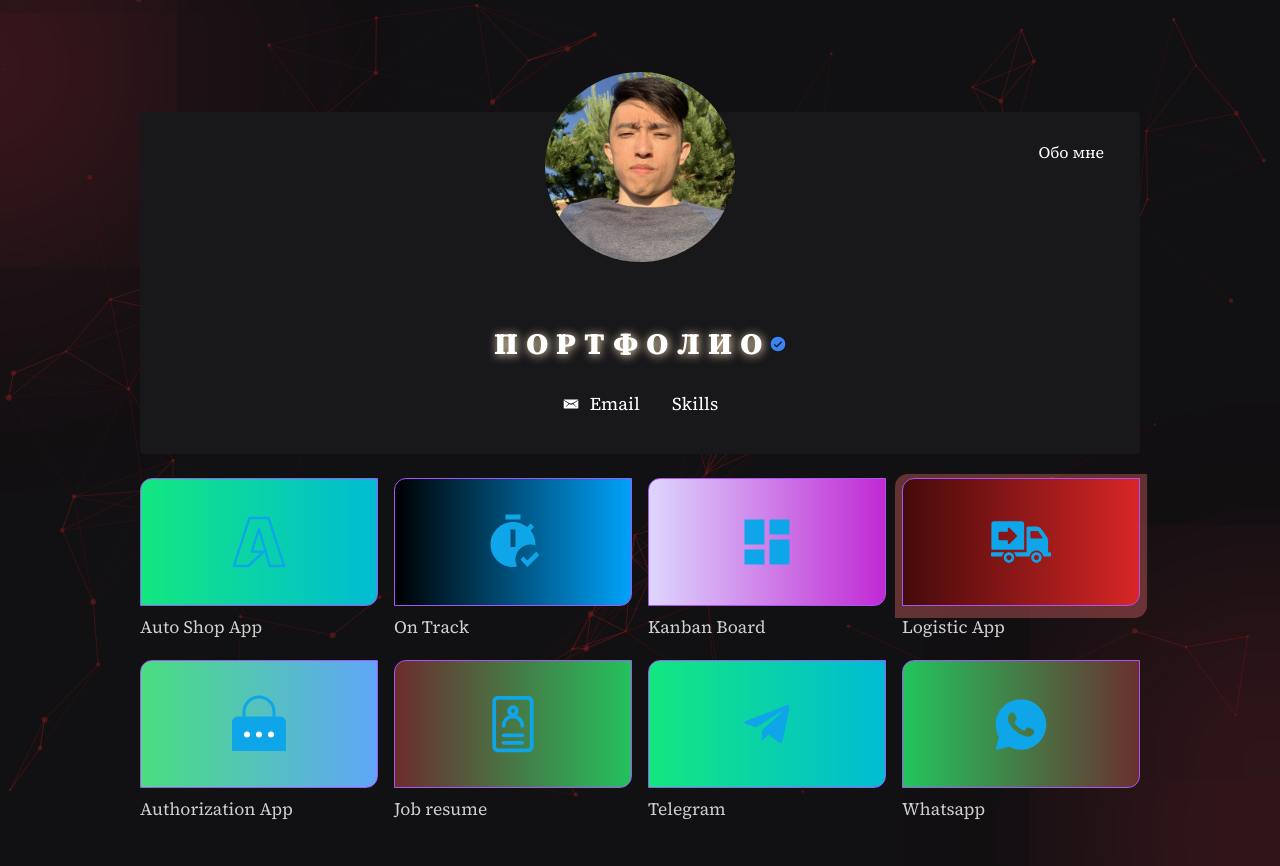
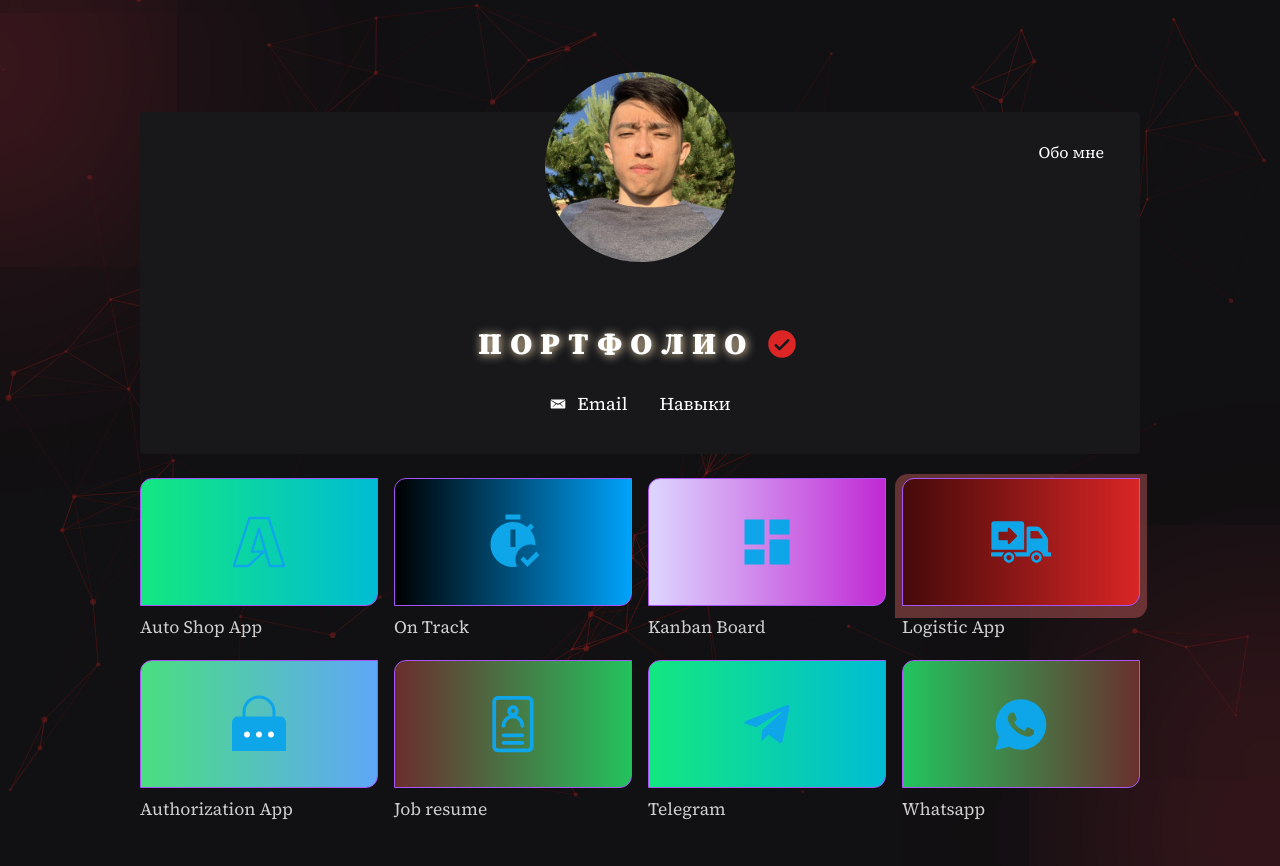
Before and after one commit to NurislamAituarov/my-portfolio, a Next.js app: page / in a window 1280 px wide. Built offline with nearby package versions, Linux system fonts and the light colour scheme.

Commit message:
refactor

```diff
--- a/src/components/icons/IconsPath.ts
+++ b/src/components/icons/IconsPath.ts
@@ -1,6 +1,7 @@
 import auto from './auto.svg';
 
 export default {
+  verified: `<path class="cls-1" d="M12,1A11,11,0,1,0,23,12,11,11,0,0,0,12,1Zm5.707,8.707-7,7a1,1,0,0,1-1.414,0l-3-3a1,1,0,0,1,1.414-1.414L10,14.586l6.293-6.293a1,1,0,0,1,1.414,1.414Z"/>`,
   whatsapp: `<path d="M25,2C12.318,2,2,12.318,2,25c0,3.96,1.023,7.854,2.963,11.29L2.037,46.73c-0.096,0.343-0.003,0.711,0.245,0.966 C2.473,47.893,2.733,48,3,48c0.08,0,0.161-0.01,0.24-0.029l10.896-2.699C17.463,47.058,21.21,48,25,48c12.682,0,23-10.318,23-23 S37.682,2,25,2z M36.57,33.116c-0.492,1.362-2.852,2.605-3.986,2.772c-1.018,0.149-2.306,0.213-3.72-0.231 c-0.857-0.27-1.957-0.628-3.366-1.229c-5.923-2.526-9.791-8.415-10.087-8.804C15.116,25.235,13,22.463,13,19.594 s1.525-4.28,2.067-4.864c0.542-0.584,1.181-0.73,1.575-0.73s0.787,0.005,1.132,0.021c0.363,0.018,0.85-0.137,1.329,1.001 c0.492,1.168,1.673,4.037,1.819,4.33c0.148,0.292,0.246,0.633,0.05,1.022c-0.196,0.389-0.294,0.632-0.59,0.973 s-0.62,0.76-0.886,1.022c-0.296,0.291-0.603,0.606-0.259,1.19c0.344,0.584,1.529,2.493,3.285,4.039 c2.255,1.986,4.158,2.602,4.748,2.894c0.59,0.292,0.935,0.243,1.279-0.146c0.344-0.39,1.476-1.703,1.869-2.286 s0.787-0.487,1.329-0.292c0.542,0.194,3.445,1.604,4.035,1.896c0.59,0.292,0.984,0.438,1.132,0.681 C37.062,30.587,37.062,31.755,36.57,33.116z"/>`,
   resume: `<path d="M27,4.021c0,-1.657 -1.343,-3 -3,-3l-16.012,-0c-1.657,-0 -3,1.343 -3,3c-0,5.155 -0,18.851 -0,24.006c-0,1.657 1.343,3 3,3l16.012,-0c1.657,-0 3,-1.343 3,-3l-0,-24.006Zm-2,-0l-0,24.006c0,0.552 -0.448,1 -1,1c-0,-0 -16.012,-0 -16.012,-0c-0.553,-0 -1,-0.448 -1,-1l-0,-24.006c-0,-0.553 0.447,-1 1,-1c-0,-0 16.012,-0 16.012,-0c0.552,-0 1,0.447 1,1Z"/><path d="M10.992,27.021l10,-0c0.552,-0 1,-0.448 1,-1c-0,-0.552 -0.448,-1 -1,-1l-10,-0c-0.552,-0 -1,0.448 -1,1c-0,0.552 0.448,1 1,1Z"/><path d="M10.992,23.027l10,-0c0.552,-0 1,-0.448 1,-1c-0,-0.552 -0.448,-1 -1,-1l-10,-0c-0.552,-0 -1,0.448 -1,1c-0,0.552 0.448,1 1,1Z"/><path d="M14.073,11.292c-2.369,0.8 -4.077,3.044 -4.081,5.686c-0.001,0.552 0.446,1.001 0.998,1.001c0.552,0.001 1.001,-0.446 1.002,-0.998c0.003,-2.208 1.79,-4.002 3.993,-4.002c2.202,0 3.99,1.794 3.993,4.002c0.001,0.552 0.449,0.999 1.001,0.998c0.552,-0 1,-0.449 0.999,-1.001c-0.004,-2.63 -1.697,-4.866 -4.049,-5.675c0.659,-0.55 1.079,-1.378 1.079,-2.303c-0,-1.656 -1.345,-3 -3,-3c-1.656,0 -3,1.344 -3,3c-0,0.919 0.413,1.742 1.065,2.292Zm1.935,-3.292c0.551,0 1,0.448 1,1c-0,0.552 -0.449,1 -1,1c-0.552,0 -1,-0.448 -1,-1c-0,-0.552 0.448,-1 1,-1Z"/>`,
   telegram: `<path d="M9.78,18.65L10.06,14.42L17.74,7.5C18.08,7.19 17.67,7.04 17.22,7.31L7.74,13.3L3.64,12C2.76,11.75 2.75,11.14 3.84,10.7L19.81,4.54C20.54,4.21 21.24,4.72 20.96,5.84L18.24,18.65C18.05,19.56 17.5,19.78 16.74,19.36L12.6,16.3L10.61,18.23C10.38,18.46 10.19,18.65 9.78,18.65Z" />`,
--- a/src/components/icons/index.tsx
+++ b/src/components/icons/index.tsx
@@ -1,6 +1,12 @@
 import icons from './IconsPath';
 
-export function Icon({ name }: { name: string }) {
+interface Props {
+  name: string;
+  width?: number;
+  height?: number;
+}
+
+export function Icon({ name, width = 76, height = 60 }: Props) {
   const viewBox = (name: string): string => {
     switch (name) {
       case 'whatsapp':
@@ -11,6 +17,7 @@ export function Icon({ name }: { name: string }) {
       case 'telegram':
       case 'todo':
       case 'on_track':
+      case 'verified':
         return '0 0 24 24';
       case 'logistic':
         return '0 0 612 612';
@@ -26,8 +33,8 @@ export function Icon({ name }: { name: string }) {
       <svg
         version="1.1"
         viewBox={viewBox(name)}
-        width={name === 'auto' ? 176 : 76}
-        height={name === 'whatsapp' ? 55 : 60}
+        width={name === 'auto' ? 176 : width}
+        height={name === 'whatsapp' ? 55 : height}
         fill="#0ea5e9"
         dangerouslySetInnerHTML={{ __html: icons[name] }}
       />
--- a/src/components/skills/skills-btn/SkillsBtn.tsx
+++ b/src/components/skills/skills-btn/SkillsBtn.tsx
@@ -10,7 +10,7 @@ export function SkillsBtn() {
       style={context?.skillsOpen ? { background: 'black' } : {}}
       className={styles['skills__btn']}
       onClick={() => context?.setSkillsOpen && context.setSkillsOpen((value: boolean) => !value)}>
-      <span>Skills</span>
+      <span>Навыки</span>
     </div>
   );
 }
--- a/src/layout/about-me/AboutMe.module.scss
+++ b/src/layout/about-me/AboutMe.module.scss
@@ -14,10 +14,10 @@
   }
 
   .heading {
-    @apply mb-5 text-3xl font-bold text-white flex items-center justify-center;
+    @apply mb-5 text-3xl font-bold text-white flex items-center justify-center gap-2;
 
-    img {
-      display: inline;
+    svg {
+      fill: #dc2626;
     }
   }
 }
--- a/src/layout/about-me/AboutMe.tsx
+++ b/src/layout/about-me/AboutMe.tsx
@@ -7,9 +7,9 @@ import { SkillsBtn } from '@/components/skills/skills-btn/SkillsBtn';
 import { TextAnimation } from '@/components/base/text-animation/TextAnimation';
 
 import avatar from '@/assets/img/avatar.jpg';
-import verified from '@/assets/img/verified.svg';
 
 import styles from './AboutMe.module.scss';
+import { Icon } from '@/components/icons';
 interface IPropsMe {
   me: TMeData;
 }
@@ -30,8 +30,7 @@ export function AboutMe({ me }: IPropsMe) {
 
       <div className={styles.heading}>
         <TextAnimation text="портфолио" animationClass="one" />
-
-        <Image src={verified} alt="verified" height={16} width={16} />
+        <Icon name="verified" height={30} width={40} />
       </div>
       <div style={{ display: 'flex', width: 'max-content', margin: '0 auto' }}>
         <EmailButton />
--- a/src/layout/home/Home.tsx
+++ b/src/layout/home/Home.tsx
@@ -29,8 +29,8 @@ export function Home({ links, me }: IPropsHome) {
 
   return (
     <Context.Provider value={{ links, setSkillsOpen, skillsOpen }}>
+      <MetaTitle title="My portfolio | Все полезные ссылки тут" />
       <section className={styles.section}>
-        <MetaTitle title="My portfolio | Все полезные ссылки тут" />
         <div className={styles.container}>
           <AboutMe me={me} />
           <Grid links={links} />
```
